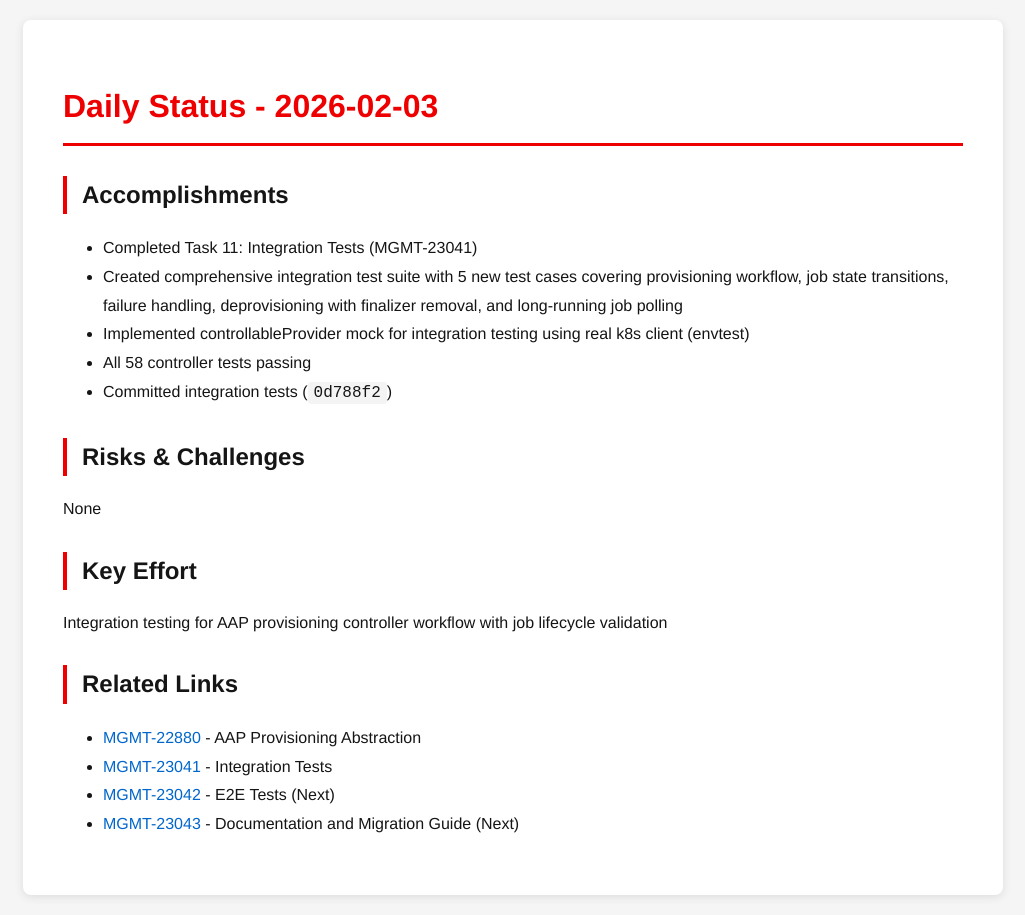
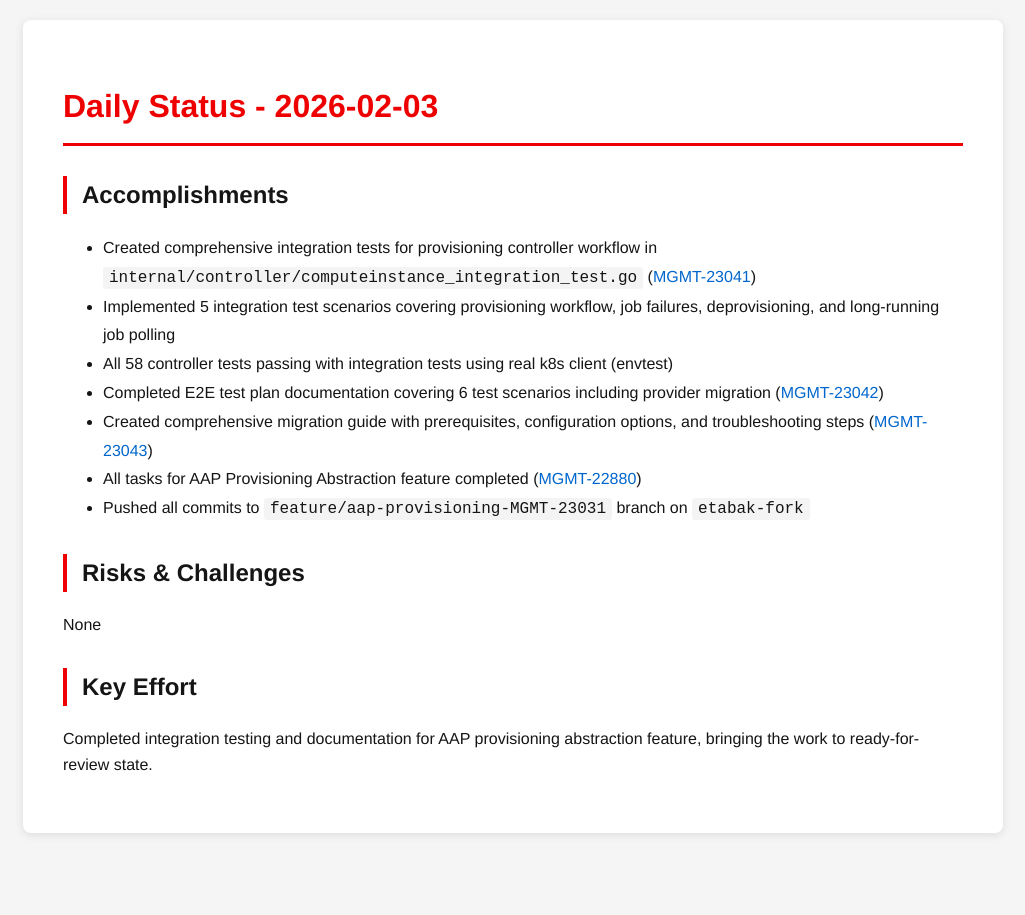
Before and after one commit to tzvatot/daily-status, a Jekyll site: the page built from 2026-02-03.md, in a window 1280 px wide. Shown: the whole page, without its empty margins (127-1152 px from the left). Built offline with Jekyll 4.4.1, drawn with Linux system fonts in a browser that asks for light colours.

Commit message:
Daily status update - 2026-02-03

```diff
--- a/2026-02-03.md
+++ b/2026-02-03.md
@@ -7,20 +7,16 @@ date: 2026-02-03
 # Daily Status - 2026-02-03
 
 ## Accomplishments
-- Completed Task 11: Integration Tests (MGMT-23041)
-- Created comprehensive integration test suite with 5 new test cases covering provisioning workflow, job state transitions, failure handling, deprovisioning with finalizer removal, and long-running job polling
-- Implemented controllableProvider mock for integration testing using real k8s client (envtest)
-- All 58 controller tests passing
-- Committed integration tests (`0d788f2`)
+- Created comprehensive integration tests for provisioning controller workflow in `internal/controller/computeinstance_integration_test.go` ([MGMT-23041](https://issues.redhat.com/browse/MGMT-23041))
+- Implemented 5 integration test scenarios covering provisioning workflow, job failures, deprovisioning, and long-running job polling
+- All 58 controller tests passing with integration tests using real k8s client (envtest)
+- Completed E2E test plan documentation covering 6 test scenarios including provider migration ([MGMT-23042](https://issues.redhat.com/browse/MGMT-23042))
+- Created comprehensive migration guide with prerequisites, configuration options, and troubleshooting steps ([MGMT-23043](https://issues.redhat.com/browse/MGMT-23043))
+- All tasks for AAP Provisioning Abstraction feature completed ([MGMT-22880](https://issues.redhat.com/browse/MGMT-22880))
+- Pushed all commits to `feature/aap-provisioning-MGMT-23031` branch on `etabak-fork`
 
 ## Risks & Challenges
 None
 
 ## Key Effort
-Integration testing for AAP provisioning controller workflow with job lifecycle validation
-
-## Related Links
-- [MGMT-22880](https://issues.redhat.com/browse/MGMT-22880) - AAP Provisioning Abstraction
-- [MGMT-23041](https://issues.redhat.com/browse/MGMT-23041) - Integration Tests
-- [MGMT-23042](https://issues.redhat.com/browse/MGMT-23042) - E2E Tests (Next)
-- [MGMT-23043](https://issues.redhat.com/browse/MGMT-23043) - Documentation and Migration Guide (Next)
+Completed integration testing and documentation for AAP provisioning abstraction feature, bringing the work to ready-for-review state.
```
